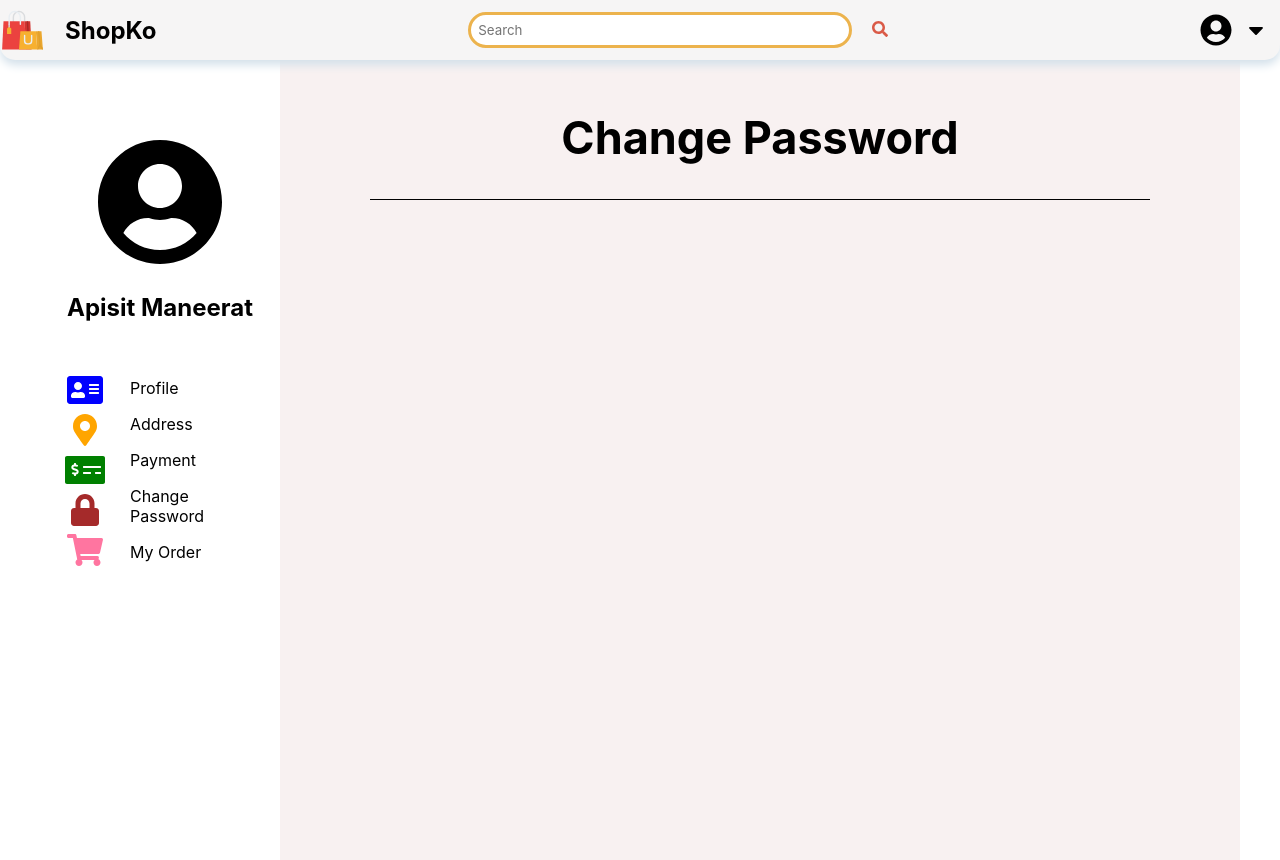
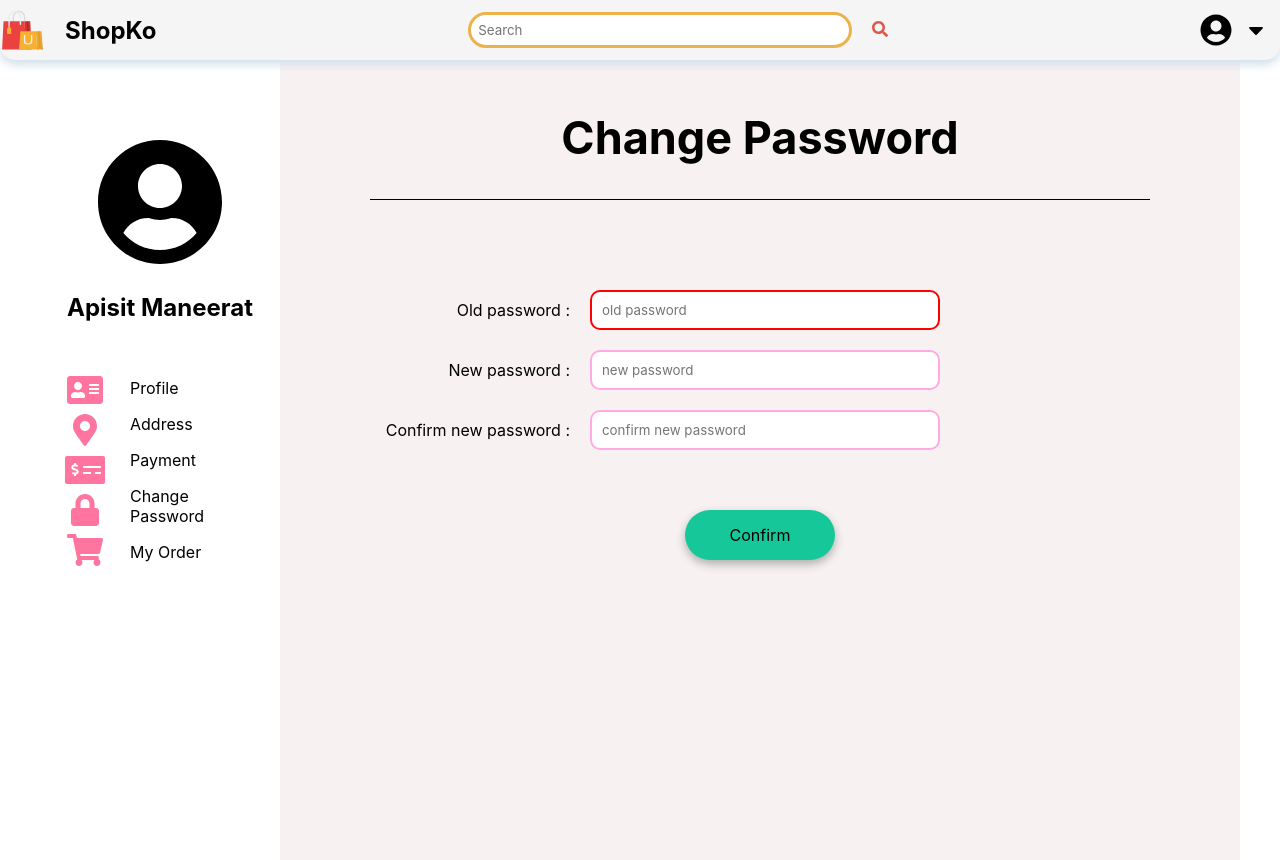
Before and after one commit to Mixko50/ShopKo, a Next.js app: page /account/changepass in a window 1280 px wide. Built offline with nearby package versions, Linux system fonts and the light colour scheme.

Commit message:
[Edit] changepass

```diff
--- a/components/Layout/LayoutWithSideNav.js
+++ b/components/Layout/LayoutWithSideNav.js
@@ -20,10 +20,10 @@ const LayoutWithSideNav = (props) => {
                             </div>
                             <div className="menu-setting">
                                 <div className="menu-icon">
-                                    <Link href="/account/profile" passHref><a><FontAwesomeIcon icon={faAddressCard} size="2x" color="blue" /></a></Link>
-                                    <Link href="/account/address"><a><FontAwesomeIcon icon={faMapMarkerAlt} size="2x" color="orange" /></a></Link>
-                                    <Link href="/account/payment"><a><FontAwesomeIcon icon={faMoneyCheckAlt} size="2x" color="green" /></a></Link>
-                                    <Link href="/account/changepass"><a><FontAwesomeIcon icon={faLock} size="2x" color="brown" /></a></Link>
+                                    <Link href="/account/profile" passHref><a><FontAwesomeIcon icon={faAddressCard} size="2x" color="#ff75a0" /></a></Link>
+                                    <Link href="/account/address"><a><FontAwesomeIcon icon={faMapMarkerAlt} size="2x" color="#ff75a0" /></a></Link>
+                                    <Link href="/account/payment"><a><FontAwesomeIcon icon={faMoneyCheckAlt} size="2x" color="#ff75a0" /></a></Link>
+                                    <Link href="/account/changepass"><a><FontAwesomeIcon icon={faLock} size="2x" color="#ff75a0" /></a></Link>
                                     <Link href="/account/myorder"><a><FontAwesomeIcon icon={faShoppingCart} size="2x" color="#ff75a0" /></a></Link>
                                 </div>
                                 <div className="menu-bar">
--- a/components/forum/Dropdown.js
+++ b/components/forum/Dropdown.js
@@ -1,10 +1,8 @@
 import React from 'react';
-import Button from '@material-ui/core/Button';
 import Menu from '@material-ui/core/Menu';
 import MenuItem from '@material-ui/core/MenuItem';
-import { FontDownload } from '@material-ui/icons';
 import { FontAwesomeIcon } from '@fortawesome/react-fontawesome';
-import { faAddressBook, faCaretDown } from '@fortawesome/free-solid-svg-icons';
+import { faCaretDown } from '@fortawesome/free-solid-svg-icons';
 import { IconButton } from '@material-ui/core';
 import Link from 'next/link'
 
--- a/pages/account/changepass.js
+++ b/pages/account/changepass.js
@@ -1,13 +1,67 @@
-import React, { Fragment } from 'react'
+import React, { Fragment, useState } from 'react'
 import LayoutWithSideNav from '../../components/Layout/LayoutWithSideNav'
 
 const changepass = () => {
+
+    const [oldPass, setOldPass] = useState('')
+    const [newPass, setNewPass] = useState('')
+    const [confirmNewPass, setConfirmNewPass] = useState('')
+    const [valid, setValid] = useState(0)
+
+    const getOldPassword = () => {
+        if (oldPass == "000" || oldPass == "mixko") {
+            return "null"
+        } else {
+            return 'password-check'
+        }
+    }
+
+    const getNewPassword = () => {
+
+    }
+
+    const getConfirmNewPassword = () => {
+
+    }
+
+    const check = () => {
+        if (oldPass == "000" || oldPass == "mixko") {
+            if (newPass && newPass == confirmNewPass) {
+                setValid(1)
+            } else {
+                setValid(2)
+            }
+        }
+
+    }
+
     return (
         <Fragment>
             <LayoutWithSideNav>
                 <div className="title">
                     <h1>Change Password</h1>
                 </div>
+                <div className="passbox">
+                    <div>Old password :</div>
+                    <div>
+                        <input placeholder="old password" type="password" id={getOldPassword()} onChange={(e) => setOldPass(e.target.value)}></input>
+                    </div>
+                    <div>New password :</div>
+                    <div>
+                        <input placeholder="new password" type="password" id={getNewPassword} onChange={(e) => setNewPass(e.target.value)}></input>
+                    </div>
+                    <div>Confirm new password :</div>
+                    <div>
+                        <input placeholder="confirm new password" type="password" id={getConfirmNewPassword} onChange={(e) => setConfirmNewPass(e.target.value)}></input>
+                    </div>
+                </div>
+                <div className="button-box">
+                    <a onClick={check} href="#!"><div className="confirm">Confirm</div></a>
+                </div>
+                {valid != 0 ? <div className={valid == 1 ? 'match' : 'not-match'}>
+                    {valid == 1 ? 'Confirm' : 'Password does not match!'}
+                </div> : null}
+
             </LayoutWithSideNav>
 
             <style jsx>{`
@@ -21,6 +75,82 @@ const changepass = () => {
                 border-bottom: 1px black solid;
             }
 
+            .passbox {
+                margin:50px 0;
+                display: grid ;
+                grid-template-columns: 200px 550px;
+                grid-template-rows: repeat(3,60px);
+                grid-column-gap: 20px;
+
+            }
+
+            .passbox > div:nth-child(odd) {
+                display: flex;
+                justify-content: flex-end;
+                align-items: center;
+            }
+
+            .passbox > div:nth-child(even){
+                display: flex;
+                justify-content: flex-start;
+                align-items: center;
+            }
+
+            input {
+                width: 350px;
+                height: 40px;
+                padding: 0 10px;
+                outline: none;
+                border: 2px #ffabe1 solid;
+                border-radius: 10px;
+            }
+
+            .button-box {
+                width: 100%;
+                display: flex;
+                justify-content: center;
+            }
+
+            .confirm {
+                margin: 0px 10px;
+                width: 150px;
+                height: 50px;
+                background-color: #16c79a;
+                border-radius: 40px;
+                display: flex;
+                justify-content: center;
+                align-items: center;
+                cursor: pointer;
+                text-decoration: none;
+                color: black;
+                transition: .3s;
+                box-shadow: 0px 4px 10px rgb(173, 173, 173);
+            }
+
+            .confirm:hover {
+                transform: translateY(-3px);
+            }
+
+            .confirm:active {
+                transform: translateY(3px);
+            }
+
+            .not-match, .match {
+                margin-top: 30px;
+                width: 100%;
+                display: flex;
+                justify-content: center;
+                color: red;
+            }
+
+            .match {
+                margin-top: 30px;
+                color: #16c79a;
+            }
+
+            #password-check {
+                border: 2px solid red;
+            }
 
                 `}</style>
         </Fragment>
--- a/styles/login.js
+++ b/styles/login.js
@@ -32,7 +32,7 @@ export default css`
             }
 
             .login > input {
-                height: 40px;
+                height: 45px;
                 border-radius: 50px;
                 outline: none;
                 padding: 0px 15px;
```
Also changed, not shown: pages/account/profile.js (+11 -1 lines).
